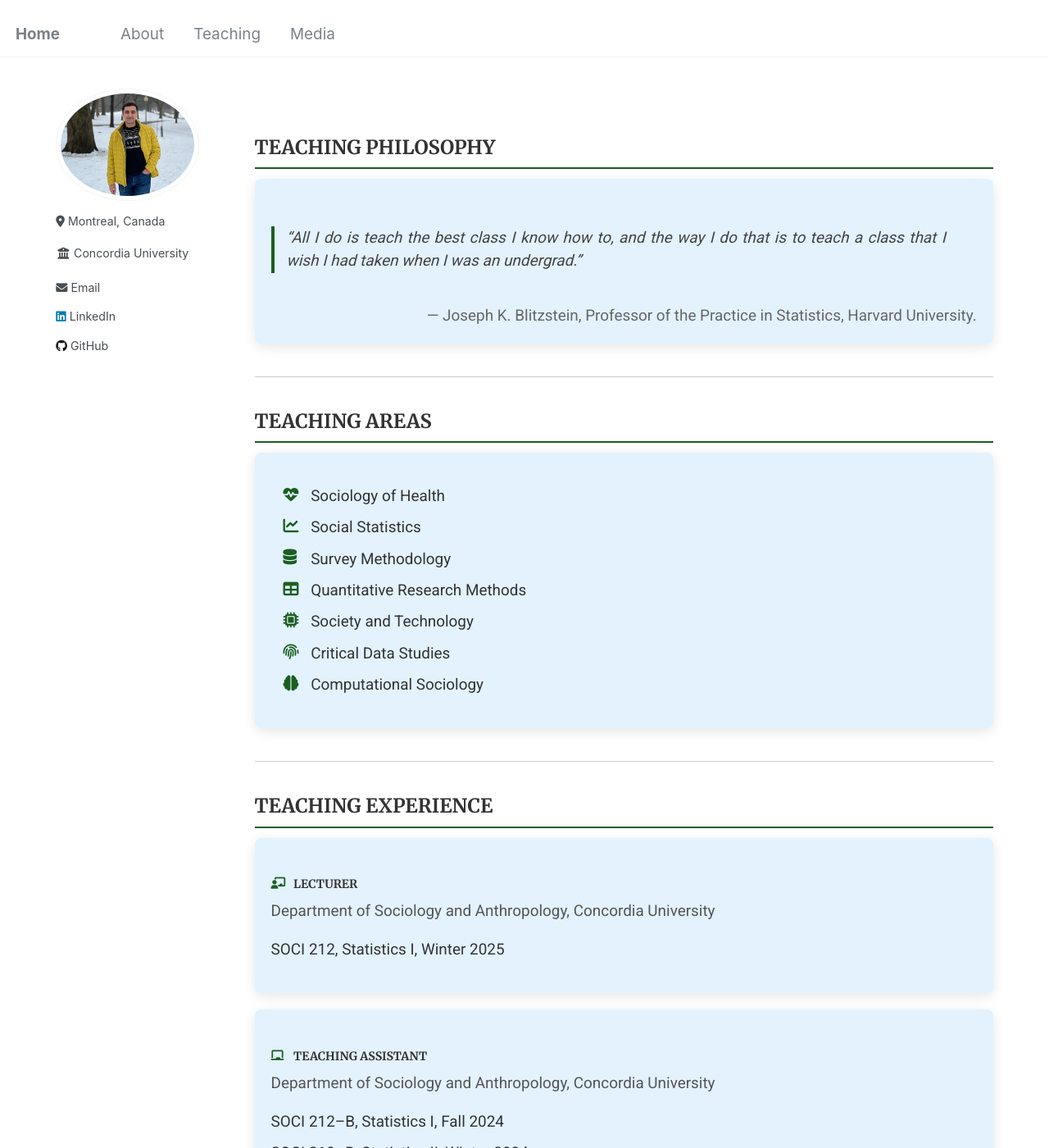
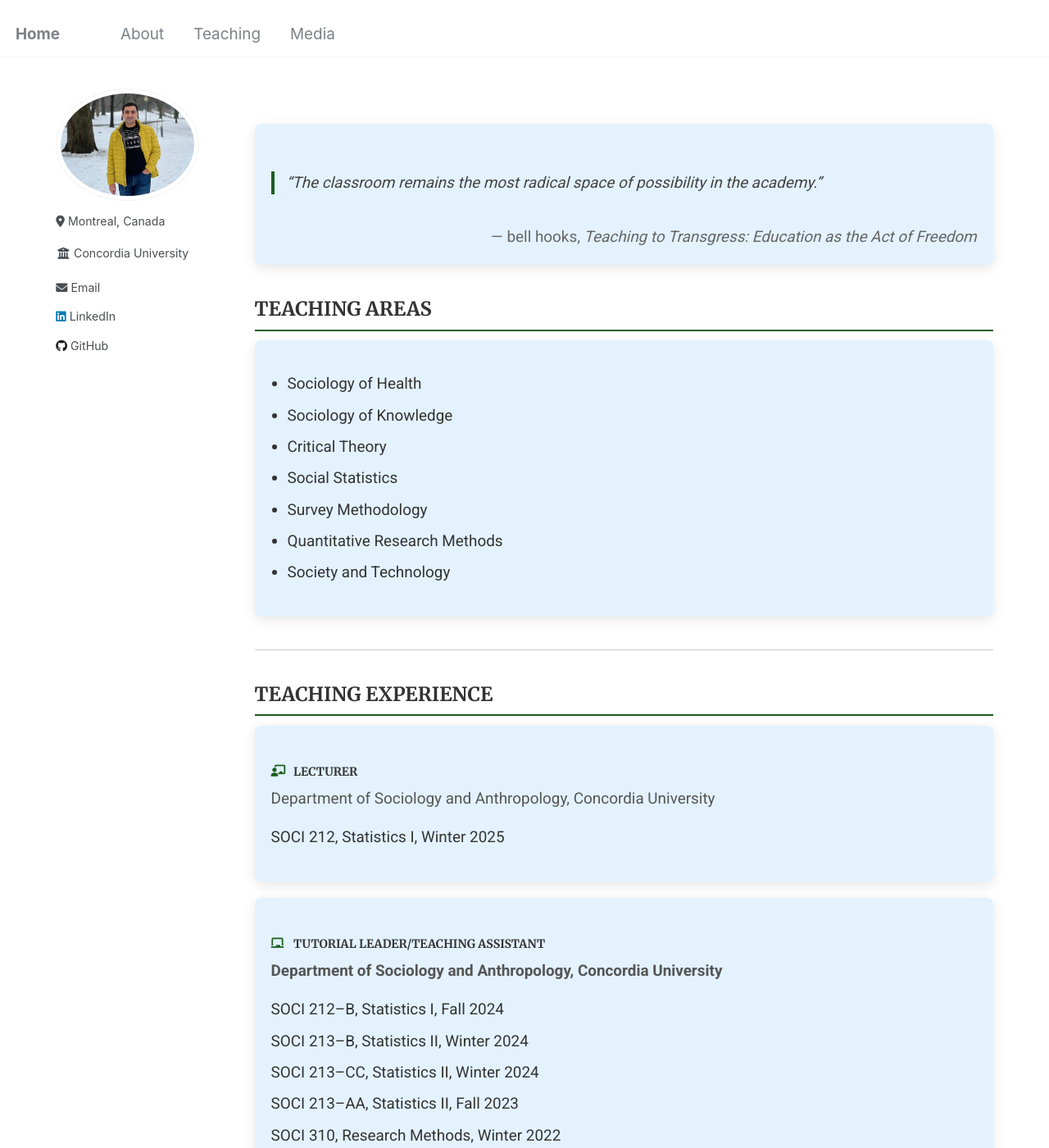
Before and after one commit to Mohsnmonji/mohsnmonji.github.io, a Jekyll site: the page built from _pages/teaching.md, in a window 1280 px wide and 1400 px high. Shown: the whole window at 82% size. Built offline with Jekyll 4.4.1, drawn with Linux system fonts in a browser that asks for light colours.

Commit message:
Update teaching.md

```diff
--- a/_pages/teaching.md
+++ b/_pages/teaching.md
@@ -8,9 +8,8 @@ author_profile: true
 ---
 
 <style>
-  /* General Styling */
   body {
-    font-size: 1.05em; /* Slightly larger font */
+    font-size: 1.05em;
   }
   h2 {
     border-bottom: 2px solid #1B5E20;
@@ -54,104 +53,36 @@ author_profile: true
   .teaching-list {
     padding-left: 15px;
   }
-
-  /* Divider Style */
   .section-divider {
     border: 0;
     height: 1px;
     background: #cccccc;
     margin: 40px 0;
   }
-
-  /* Testimonials Styling */
-  .testimonial-carousel {
-    position: relative;
-    overflow: hidden;
-    height: 220px;
-    margin-top: 20px;
-  }
-  .testimonial-slide {
-    display: none;
-    text-align: center;
-    padding: 20px;
-    background: #E3F2FD;
-    border-radius: 8px;
-    box-shadow: 0px 4px 15px rgba(0,0,0,0.1);
-    color: #444;
-    font-style: italic;
-    position: relative;
-  }
-  .testimonial-slide i {
-    position: absolute;
-    top: 15px;
-    left: 20px;
-    font-size: 24px;
-    color: #1B5E20;
-  }
-  .testimonial-slide.active {
-    display: block;
-    animation: fadeSlide 0.8s ease forwards;
-  }
-  @keyframes fadeSlide {
-    0% {
-      opacity: 0;
-      transform: translateY(20px);
-    }
-    100% {
-      opacity: 1;
-      transform: translateY(0);
-    }
-  }
-  .testimonial-slide span {
-    display: block;
-    margin-top: 15px;
-    font-style: normal;
-    color: #666;
-  }
-  .testimonial-controls {
-    text-align: center;
-    margin-top: 10px;
-  }
-  .testimonial-controls button {
-    background-color: #1B5E20;
-    color: white;
-    border: none;
-    padding: 8px 15px;
-    margin: 0 5px;
-    font-size: 18px;
-    border-radius: 5px;
-    cursor: pointer;
-  }
-  .testimonial-controls button:hover {
-    background-color: #145a14;
-  }
 </style>
 
 <div class="teaching-section">
-  <h2>TEACHING PHILOSOPHY</h2>
   <div class="teaching-card">
     <blockquote style="font-style: italic; border-left: 4px solid #1B5E20; padding-left: 15px; color: #444;">
-      “All I do is teach the best class I know how to, and the way I do that is to teach a class that I wish I had taken when I was an undergrad.”
+      “The classroom remains the most radical space of possibility in the academy.”
     </blockquote>
     <p style="text-align: right; margin-top: 10px; color: #666;">
-      — Joseph K. Blitzstein, Professor of the Practice in Statistics, Harvard University.
+      — bell hooks, <em>Teaching to Transgress: Education as the Act of Freedom</em>
     </p>
   </div>
 </div>
 
-<hr class="section-divider">
-
 <div class="teaching-section">
   <h2>TEACHING AREAS</h2>
   <div class="teaching-card">
-    <ul class="teaching-list">
-      <li><i class="fas fa-heartbeat icon"></i> Sociology of Health</li>
-      <li><i class="fas fa-chart-line icon"></i> Social Statistics</li>
-      <li><i class="fas fa-database icon"></i> Survey Methodology</li>
-      <li><i class="fas fa-table icon"></i> Quantitative Research Methods</li>
-      <li><i class="fas fa-microchip icon"></i> Society and Technology</li>
-      <li><i class="fas fa-fingerprint icon"></i> Critical Data Studies</li>
-      <li><i class="fas fa-brain icon"></i> Computational Sociology</li>
+    <ul class="teaching-list" style="list-style-type: disc; padding-left: 20px;">
+      <li>Sociology of Health</li>
+      <li>Sociology of Knowledge</li>
+      <li>Critical Theory</li>
+      <li>Social Statistics</li>
+      <li>Survey Methodology</li>
+      <li>Quantitative Research Methods</li>
+      <li>Society and Technology</li>
     </ul>
   </div>
 </div>
@@ -170,27 +101,25 @@ author_profile: true
   </div>
 
   <div class="teaching-card">
-    <h4><i class="fas fa-chalkboard icon"></i> TEACHING ASSISTANT</h4>
-    <p>Department of Sociology and Anthropology, Concordia University</p>
-    <ul>
-      <li>SOCI 212–B, Statistics I, Fall 2024</li>
-      <li>SOCI 213–B, Statistics II, Winter 2024</li>
-      <li>SOCI 213–CC, Statistics II, Winter 2024</li>
-      <li>SOCI 213–AA, Statistics II, Fall 2023</li>
-      <li>SOCI 310, Research Methods, Winter 2022</li>
-      <li>SOCI 300, Classical Social Theory, Winter 2025, Fall 2024</li>
-      <li>SOCI 300, Classical Social Theory, Winter 2023, Fall 2022</li>
-      <li>SOCI 300, Classical Social Theory, Winter 2022, Fall 2021</li>
-    </ul>
-  </div>
+  <h4><i class="fas fa-chalkboard icon"></i> TUTORIAL LEADER/TEACHING ASSISTANT</h4>
 
-  <div class="teaching-card">
-    <h4><i class="fas fa-chalkboard icon"></i> TEACHING ASSISTANT</h4>
-    <p>Department of Applied Human Sciences, Concordia University</p>
-    <ul>
-      <li>AHSC 380: Quantitative Research Methods for Practitioners, Winter 2022</li>
-    </ul>
-  </div>
+  <p><strong>Department of Sociology and Anthropology, Concordia University</strong></p>
+  <ul>
+    <li>SOCI 212–B, Statistics I, Fall 2024</li>
+    <li>SOCI 213–B, Statistics II, Winter 2024</li>
+    <li>SOCI 213–CC, Statistics II, Winter 2024</li>
+    <li>SOCI 213–AA, Statistics II, Fall 2023</li>
+    <li>SOCI 310, Research Methods, Winter 2022</li>
+    <li>SOCI 300, Classical Social Theory, Winter 2025, Fall 2024</li>
+    <li>SOCI 300, Classical Social Theory, Winter 2023, Fall 2022</li>
+    <li>SOCI 300, Classical Social Theory, Winter 2022, Fall 2021</li>
+  </ul>
+
+  <p><strong>Department of Applied Human Sciences, Concordia University</strong></p>
+  <ul>
+    <li>AHSC 380: Quantitative Research Methods for Practitioners, Winter 2022</li>
+  </ul>
+</div>
 
 <div class="teaching-card">
   <h4><i class="fas fa-user-graduate icon"></i> TUTOR</h4>
@@ -199,4 +128,3 @@ author_profile: true
     <li>Quantitative Research Methods, Survey Methodology, and Applied Statistics.</li>
   </ul>
 </div>
-</div>
```
